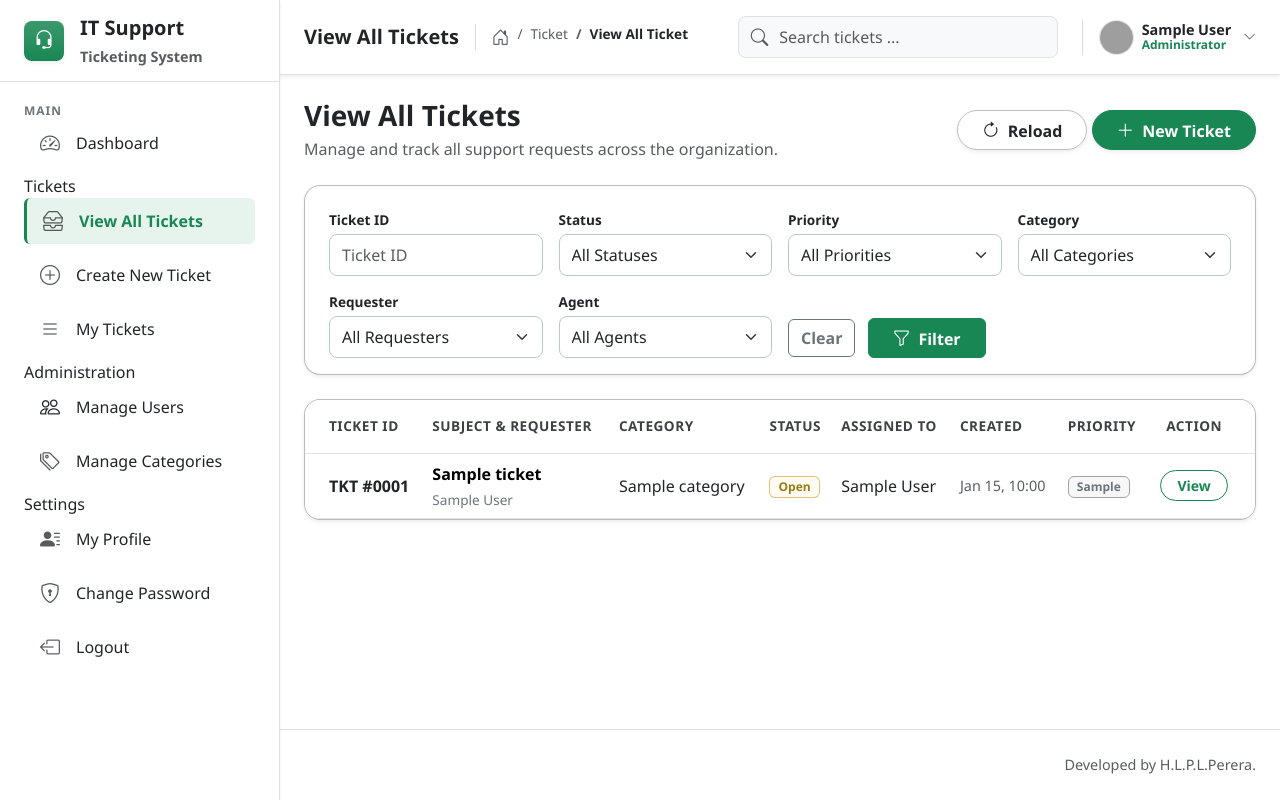
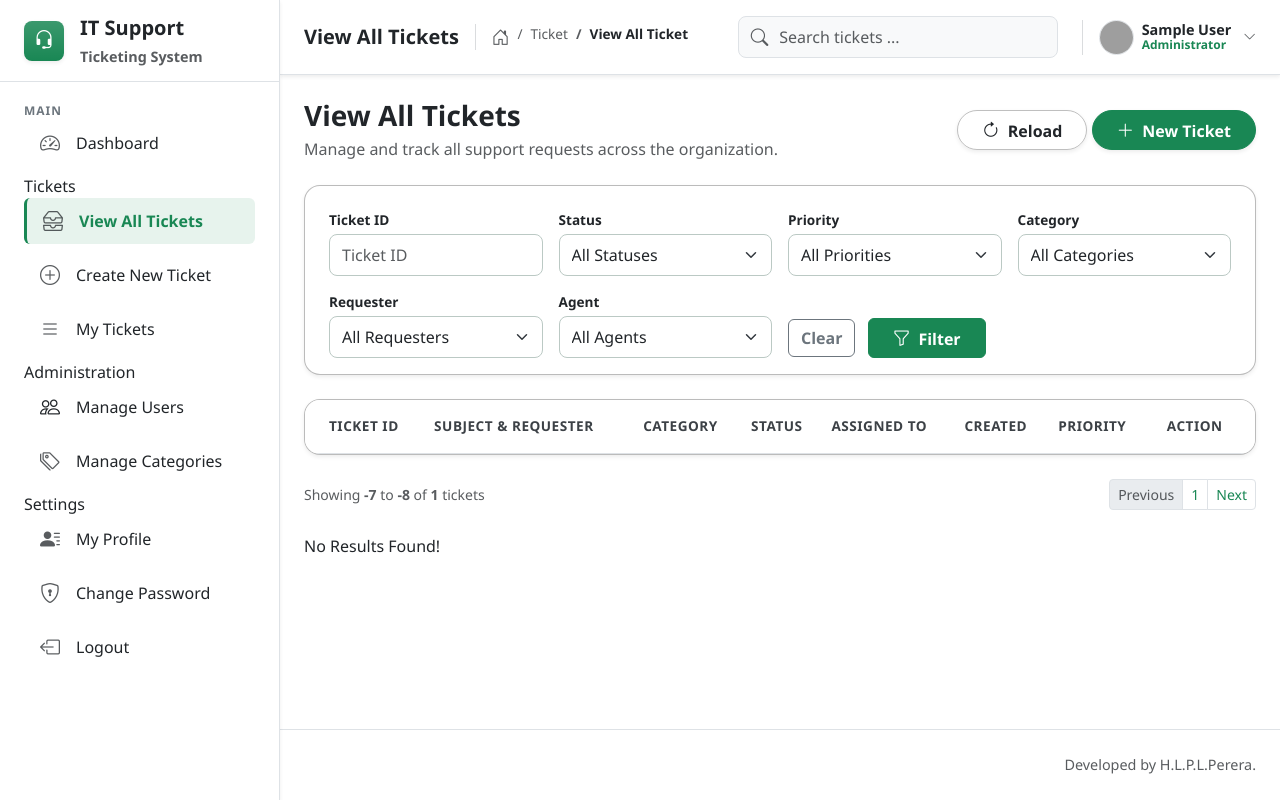
Before and after one commit to primal-mit/helpdesk, a PHP site: page /views/ticket/view-tickets.php?page=0 in a window 1280 px wide. Run offline with PHP 8.4, Linux system fonts and the light colour scheme; the visitor is signed in with stand-in values (Sample User, id 1); tables that the repository leaves empty or names only in its code hold one stand-in row (values such as "Sample post"); lists and menus that the app fills with data are empty; grey boxes are pictures that could not be loaded.

Commit message:
Pagination added to view all tickets page

```diff
--- a/assets/css/style.css
+++ b/assets/css/style.css
@@ -197,3 +197,13 @@ body{
     font-weight: 500;
     font-size: 0.85rem;
 }
+
+/* Pagination */
+.active>.page-link, .page-link.active {
+    background-color: #198754;
+    border-color: #198754;
+}
+
+.page-link {
+    color: #198754;
+}
--- a/models/Ticket.php
+++ b/models/Ticket.php
@@ -33,7 +33,7 @@ class Ticket {
 
 
     // Retrieves all tickets for the Admin/Agent dashboard
-    public function getTickets($filter_ticket_id, $filter_status, $filter_priority, $filter_category_id, $filter_requester_id, $filter_agent_id) {
+    public function getTickets($filter_ticket_id, $filter_status, $filter_priority, $filter_category_id, $filter_requester_id, $filter_agent_id, $limit, $offset) {
         $query = "SELECT
             t.*,
             c.name AS category_name,
@@ -74,18 +74,25 @@ class Ticket {
             $params[':requester_id'] = $filter_requester_id;
         }
 
-    if ($filter_agent_id != '') {
+        if ($filter_agent_id != '') {
             $query .= " AND t.agent_id = :agent_id";
             $params[':agent_id'] = $filter_agent_id;
         }
 
         $query .= " ORDER BY t.id DESC";
+        $query .= " LIMIT :limit OFFSET :offset";
+
+        $params[':limit'] = $limit;
+        $params[':offset'] = $offset;
 
         $stmt = $this->conn->prepare($query);
         $stmt->execute($params);
 
         return $stmt->fetchAll();
     }
+
+
+
 
     public function getTicket($ticket_id) {
         $query = "SELECT
@@ -107,6 +114,51 @@ class Ticket {
         $stmt->execute();
         return $stmt->fetch();
     }
+
+
+    public function countTickets($filter_ticket_id, $filter_status, $filter_priority, $filter_category_id, $filter_requester_id, $filter_agent_id) {
+        $query = "SELECT COUNT(*) FROM tickets t WHERE 1 = 1 ";
+
+        $params = [];
+
+        if ($filter_ticket_id != '') {
+            $query .= " AND t.id = :ticket_id";
+            $params[':ticket_id'] = $filter_ticket_id;
+        }
+
+        if ($filter_status != '') {
+            $query .= " AND t.status = :status";
+            $params[':status'] = $filter_status;
+        }
+
+        if ($filter_priority != '') {
+            $query .= " AND t.priority = :priority";
+            $params[':priority'] = $filter_priority;
+        }
+
+        if ($filter_category_id != '') {
+            $query .= " AND t.category_id = :category_id";
+            $params[':category_id'] = $filter_category_id;
+        }
+
+        if ($filter_requester_id != '') {
+            $query .= " AND t.requester_id = :requester_id";
+            $params[':requester_id'] = $filter_requester_id;
+        }
+
+        if ($filter_agent_id != '') {
+            $query .= " AND t.agent_id = :agent_id";
+            $params[':agent_id'] = $filter_agent_id;
+        }
+
+        $query .= " ORDER BY t.id DESC";
+
+        $stmt = $this->conn->prepare($query);
+        $stmt->execute($params);
+
+         return $stmt->fetchColumn();
+    }
+
 
 
      public function getRecentTickets() {
@@ -149,6 +201,7 @@ class Ticket {
         return $stmt->fetchAll();
     }
 
+
      public function getMyTicketsCount() {
         $query = "SELECT * FROM tickets WHERE requester_id = ".$_SESSION['user_id'];
 
@@ -156,6 +209,7 @@ class Ticket {
         $stmt->execute();
         return $stmt->rowCount();
     }
+
 
     public function getCreatedTicketsCount($user_id) {
         $query = "SELECT * FROM tickets WHERE requester_id = ".$user_id;
@@ -165,6 +219,7 @@ class Ticket {
         return $stmt->rowCount();
     }
 
+
     public function getAssignedTicketsCount($user_id) {
         $query = "SELECT * FROM tickets WHERE agent_id = ".$user_id;
 
@@ -172,6 +227,7 @@ class Ticket {
         $stmt->execute();
         return $stmt->rowCount();
     }
+
 
      public function getMyAssignedTickets() {
         $query = "SELECT
--- a/views/ticket/view-tickets.php
+++ b/views/ticket/view-tickets.php
@@ -26,14 +26,23 @@ if ($_SESSION['role'] !== 'Administrator') {
     //Filters
     $filter_ticket_id = $_GET['filter_ticket_id'] ?? '';
     $filter_status = $_GET['filter_status'] ?? '';
-    $filter_priority = $_GET['filer_priority'] ?? '';
+    $filter_priority = $_GET['filter_priority'] ?? '';
     $filter_category_id = $_GET['filter_category_id'] ?? '';
     $filter_requester_id = $_GET['filter_requester_id'] ?? '';
     $filter_agent_id = $_GET['filter_agent_id'] ?? '';
 
+
     $ticket = new Ticket();
-    $tickets = $ticket->getTickets($filter_ticket_id, $filter_status, $filter_priority, $filter_category_id, $filter_requester_id, $filter_agent_id);
 
+    // Pagination
+    $limit = 8;
+    $tickets_count = $ticket->countTickets($filter_ticket_id,$filter_status,$filter_priority,$filter_category_id,$filter_requester_id,$filter_agent_id);
+    $current_page = isset($_GET['page']) ? (int)$_GET['page'] : 1;
+    $total_pages = (int) ceil($tickets_count / $limit);
+    $offset = ($current_page - 1) * $limit;
+
+    // Get tickets for current page
+    $tickets = $ticket->getTickets($filter_ticket_id,$filter_status,$filter_priority,$filter_category_id,$filter_requester_id,$filter_agent_id,$limit,$offset);
 ?>
 
 
@@ -70,7 +79,7 @@ if ($_SESSION['role'] !== 'Administrator') {
             <form class="row g-3 align-items-end">
                 <div class="col-md-3">
                     <label class="form-label text-dark fw-bold mb-1" style="font-size: 0.85rem;">Ticket ID</label>
-                    <input type="text" class="form-control" name="filter_ticket_id" placeholder="Ticket ID" value="<?= $filter_ticket_id; ?>">
+                    <input type="text" class="form-control" name="filter_ticket_id" id="filter_ticket_id"  placeholder="Ticket ID" value="<?= $filter_ticket_id; ?>">
                 </div>
                 <div class="col-md-3">
                     <label class="form-label text-dark fw-bold mb-1" style="font-size: 0.85rem;">Status</label>
@@ -78,13 +87,13 @@ if ($_SESSION['role'] !== 'Administrator') {
                         <option value="">All Statuses</option>
                         <option value="Open" <?= ($filter_status == 'Open') ? 'selected' : '' ?>>Open</option>
                         <option value="Assigned"<?= ($filter_status == 'Assigned') ? 'selected' : '' ?>>Assigned</option>
-                        <option value="In Progress"<?= ($filter_status == 'n Progress') ? 'selected' : '' ?>>In Progress</option>
+                        <option value="In Progress"<?= ($filter_status == 'In Progress') ? 'selected' : '' ?>>In Progress</option>
                         <option value="Resolved"<?= ($filter_status == 'Resolved') ? 'selected' : '' ?>>Resolved</option>
                     </select>
                 </div>
                 <div class="col-md-3">
                     <label class="form-label text-dark fw-bold mb-1" style="font-size: 0.85rem;">Priority</label>
-                    <select class="form-select" name="filer_priority">
+                    <select class="form-select" name="filter_priority">
                         <option value="">All Priorities</option>
                         <option value="Low" <?= ($filter_priority == 'Low') ? 'selected' : '' ?>>Low</option>
                         <option value="Medium" <?= ($filter_priority == 'Medium') ? 'selected' : '' ?>>Medium</option>
@@ -123,11 +132,12 @@ if ($_SESSION['role'] !== 'Administrator') {
                 </div>
 
                 <div class="col-md-3 text-start">
-                    <button type="reset" class="btn btn-outline-secondary me-2 fw-bold">Clear</button>
+                    <button type="button" class="btn btn-outline-secondary me-2 fw-bold" onclick="clearForm()">Clear</button>
                     <button type="submit" class="btn btn-success fw-bold px-4"><i class="bi bi-funnel me-1"></i> Filter</button>
                 </div>
             </form>
         </div>
+
 
         <!-- Data Table Panel -->
         <div class="card border-0 shadow-sm rounded-4 overflow-hidden mb-4 p-0">
@@ -145,7 +155,6 @@ if ($_SESSION['role'] !== 'Administrator') {
                             <th class="text-center pe-4 table-th">Action</th>
                         </tr>
                     </thead>
-
 
                     <tbody class="border-top-0">
 
@@ -197,6 +206,63 @@ if ($_SESSION['role'] !== 'Administrator') {
             </div>
         </div>
 
+
+
+        <!-- Pagination -->
+        <?php if ($tickets_count > 0): ?>
+
+            <div class="d-flex justify-content-between align-items-center flex-wrap gap-3 mb-4">
+
+                <div class="text-muted small">
+                    Showing
+                    <strong><?= $offset + 1 ?></strong>
+                    to
+                    <strong><?= $offset + count($tickets) ?></strong>
+                    of
+                    <strong><?= $tickets_count ?></strong>
+                    tickets
+                </div>
+
+                <nav>
+                    <ul class="pagination pagination-sm mb-0">
+
+                        <!-- Previous -->
+                        <li class="page-item <?= ($current_page <= 1) ? 'disabled' : '' ?>">
+                            <a class="page-link"
+                            href="?<?= http_build_query(array_merge($_GET, ['page' => $current_page - 1])) ?>">
+                                Previous
+                            </a>
+                        </li>
+
+                        <!-- Page Numbers -->
+                        <?php for ($i = 1; $i <= $total_pages; $i++): ?>
+
+                            <li class="page-item <?= ($current_page == $i) ? 'active' : '' ?>">
+                                <a class="page-link"
+                                href="?<?= http_build_query(array_merge($_GET, ['page' => $i])) ?>">
+                                    <?= $i ?>
+                                </a>
+                            </li>
+
+                        <?php endfor; ?>
+
+                        <!-- Next -->
+                        <li class="page-item <?= ($current_page >= $total_pages) ? 'disabled' : '' ?>">
+                            <a class="page-link"
+                            href="?<?= http_build_query(array_merge($_GET, ['page' => $current_page + 1])) ?>">
+                                Next
+                            </a>
+                        </li>
+
+                    </ul>
+                </nav>
+
+            </div>
+
+        <?php endif; ?>
+
+
+        <!-- Show No Results -->
         <?php if (count($tickets) == 0):  ?>
             <p>No Results Found!</p>
         <?php endif ?>
@@ -212,6 +278,15 @@ if ($_SESSION['role'] !== 'Administrator') {
 
     //Activate Sidebar Link
     document.getElementById("sb_all_tickets").classList.add("sidebar-active");
+
+    function clearForm(){
+        document.getElementById("filter_ticket_id").value = null;
+        document.querySelector('[name="filter_status"]').value = "";
+        document.querySelector('[name="filter_priority"]').value = "";
+        document.querySelector('[name="filter_category_id"]').value = "";
+        document.querySelector('[name="filter_requester_id"]').value = "";
+        document.querySelector('[name="filter_agent_id"]').value = "";
+    }
 </script>
 
 <?php include_once('../partials/footer.php'); ?>
```
